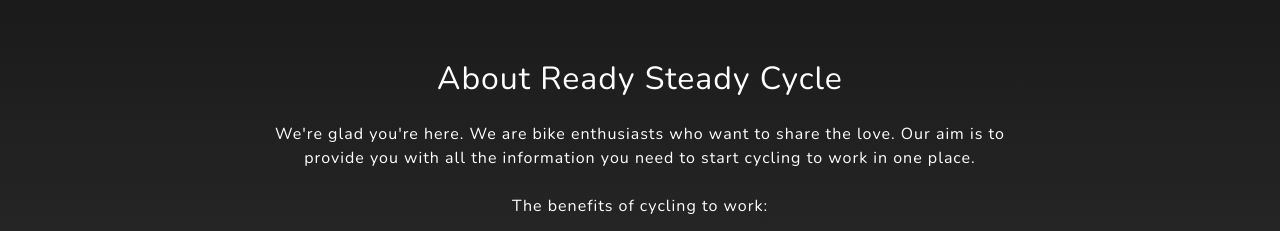
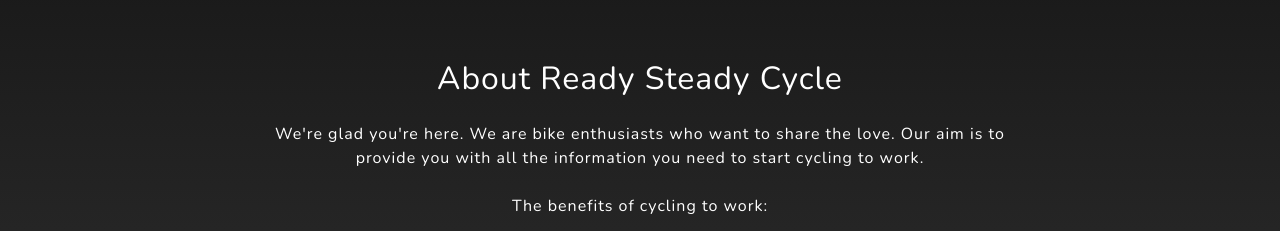
Before and after one commit to sacowper/group-project, a plain HTML site: page index.html in a window 1280 px wide. Shown: the part 900-1131 px from the top of the page. Drawn offline with nearby package versions, Linux system fonts and the light colour scheme.

Commit message:
minor tweak

```diff
--- a/index.html
+++ b/index.html
@@ -79,7 +79,7 @@
       <div class="row">
         <div class="col-lg-8 mx-auto">
           <h2 class="text-white mb-4"> About Ready Steady Cycle</h2>
-          <p class="text-white-50 aboutsectionmargin"> We're glad you're here. We are bike enthusiasts who want to share the love. Our aim is to provide you with all the information you need to start cycling to work in one place.
+          <p class="text-white-50 aboutsectionmargin"> We're glad you're here. We are bike enthusiasts who want to share the love. Our aim is to provide you with all the information you need to start cycling to work.
             <br> <br> The benefits of cycling to work:
             <table class= "benefits">
               <tr>
```
